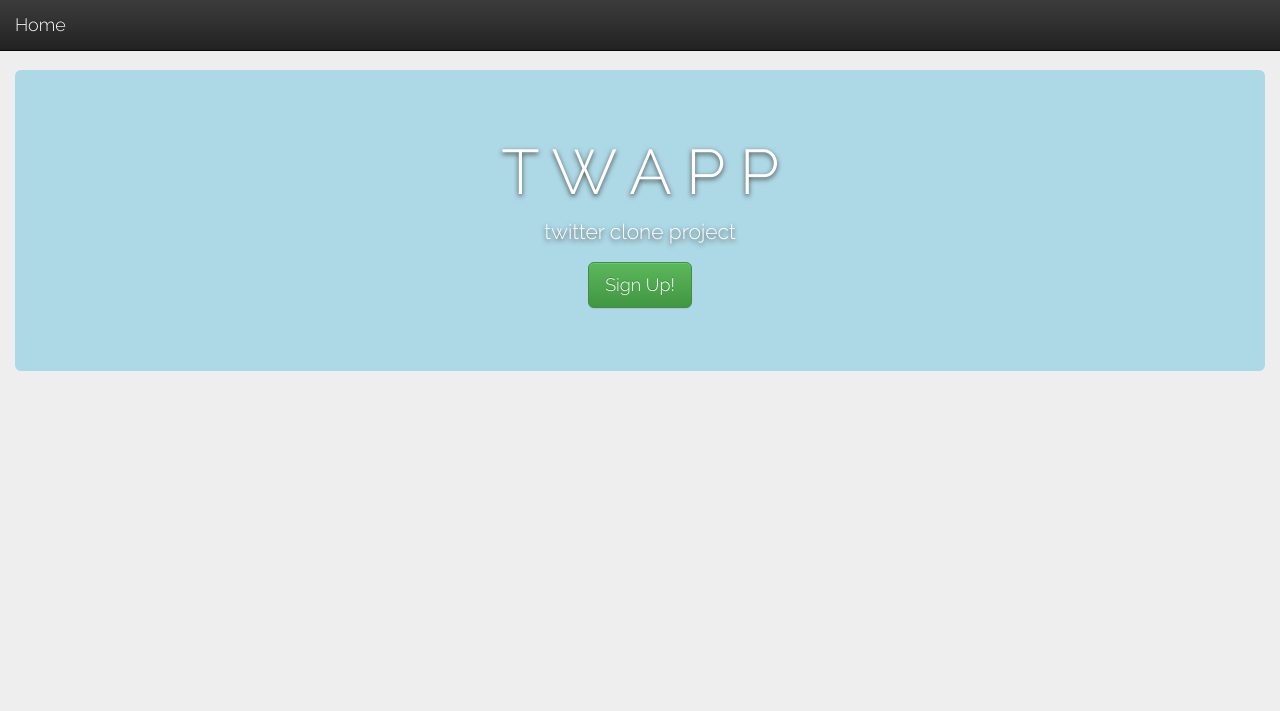
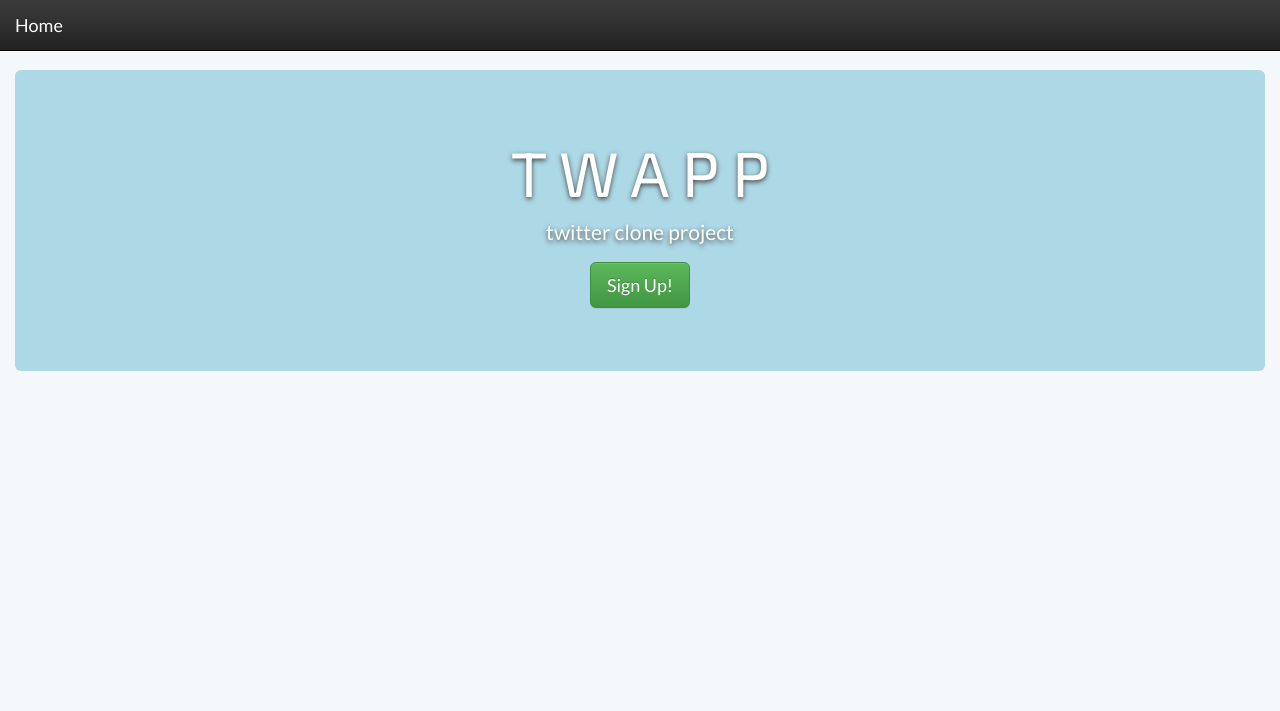
Before and after one commit to bFraley/twclone, a Django app: template twproject/twapp/templates/twapp/base.html in a window 1280 px wide. Shown: the top 711 px of the page. Run offline with Django 3.2, Linux system fonts and the light colour scheme; the template is opened without the code that fills it, so the values that code supplies are empty; some libraries are stand-ins or nearby versions.

Commit message:
use fonts Exo 2 for headings and Lato for body

```diff
--- a/twproject/twapp/static/styles.css
+++ b/twproject/twapp/static/styles.css
@@ -3,19 +3,24 @@
 */
 
 body {
-    background-color:#eee;
+    background-color:#f5f8fa;
     padding-bottom:70px;
     padding-top: 70px;
     background-repeat: no-repeat;
-    font-family: 'Raleway', sans-serif;
+    font-family: 'Lato', sans-serif;
+    color:#333;
+}
+
+h1, h2, h3, h4, h5, h6 {
+    font-family: 'Exo 2', sans-serif;
 }
 
 header {
-    color:#000;
+    color:#767676;
 }
 
+/* TODO: Change me */
 header h1 {
-    font-family: 'Raleway', sans-serif;
     text-align:center;
 }
 
--- a/twproject/twapp/templates/twapp/base.html
+++ b/twproject/twapp/templates/twapp/base.html
@@ -19,9 +19,9 @@
     <link rel="stylesheet" href="https://maxcdn.bootstrapcdn.com/bootstrap/3.3.7/css/bootstrap-theme.min.css" integrity="sha384-rHyoN1iRsVXV4nD0JutlnGaslCJuC7uwjduW9SVrLvRYooPp2bWYgmgJQIXwl/Sp" crossorigin="anonymous">
 
     <!-- Google Fonts -->
-    <link href="https://fonts.googleapis.com/css?family=Raleway:300" rel="stylesheet">
+    <link href="https://fonts.googleapis.com/css?family=Exo+2|Lato" rel="stylesheet">
 
-    <!-- Blood Bank's Style Rules -->
+    <!-- TWAPP Style Rules -->
     <link rel="stylesheet" type="text/css" href="{% static 'donors/styles.css' %}" />
 </head>
 <body>
```
